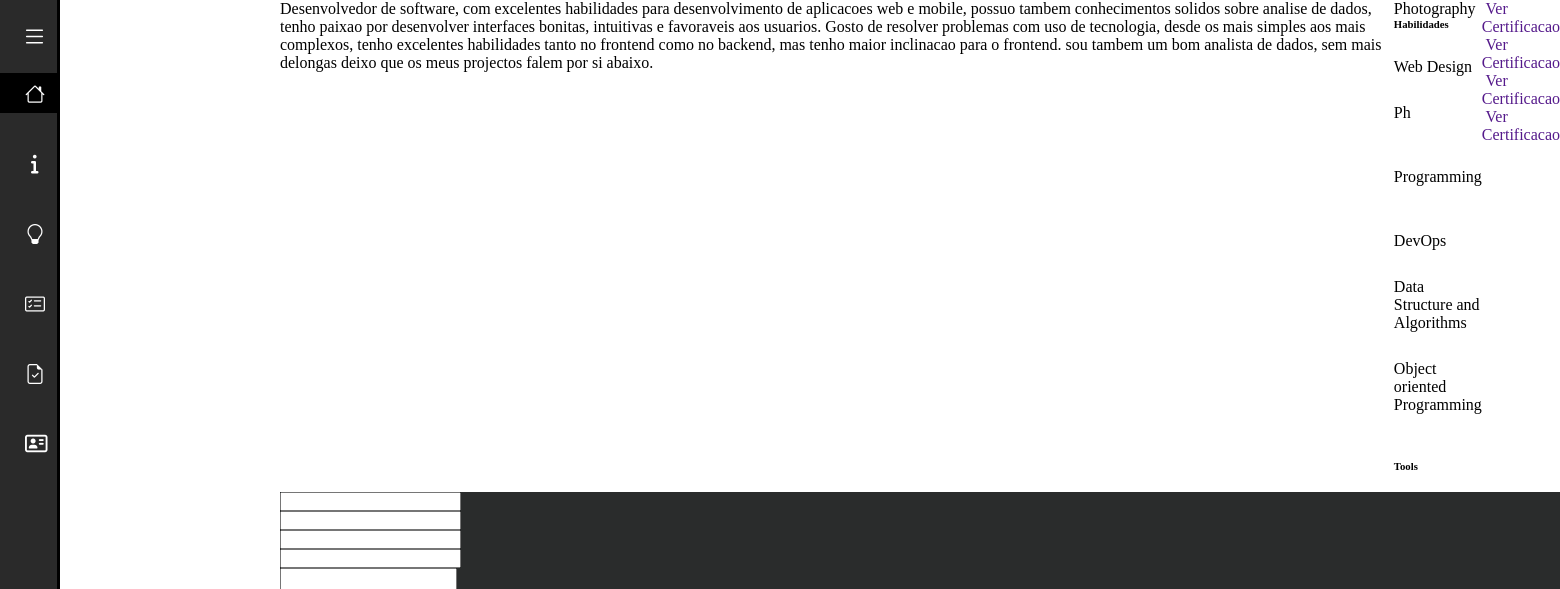
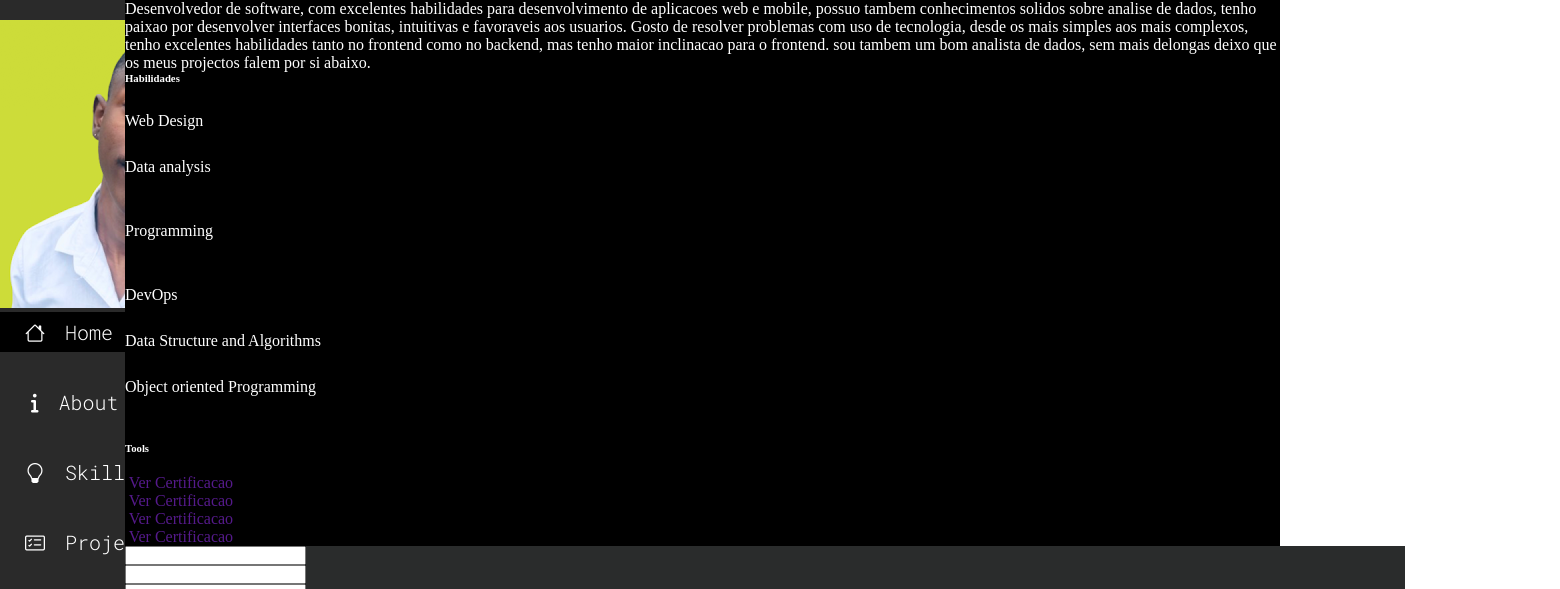
Before and after one commit to IvanG258/Ivan-G--portfolio, a plain HTML site: page index.html in a window 1280 px wide. Shown: the top 589 px of the page, 1560 px wide, since content can reach past the window. Drawn offline with nearby package versions, Linux system fonts and the light colour scheme.

Commit message:
adicao de fotohrafia e mais textos

```diff
--- a/index.html
+++ b/index.html
@@ -19,9 +19,13 @@
 </head>
 <body>
 <div id="main">
-    <nav class="content">
-        <div class="icone"><i id="menu" class="bi bi-list"></i></div>
+    <aside>
+  <nav class="content">
+       <!-- <div class="icone"><i id="menu" class="bi bi-list"></i></div>-->
         <ul class="List">
+          <li>
+            <img id="pf" src="GUITIMELA.png">
+          </li>
             <li class="item activo"><a href="#">
                 <span class="icon"><i class="bi bi-house"></i>
                 </span>
@@ -53,6 +57,7 @@
             </li>
         </ul>
         </nav>
+      </aside>
 		<div id="mainone">
 	<!--Header-->
 		<header id="">
@@ -72,12 +77,7 @@
 
   <!--Skills-->
 		 <section id="skills">
-
-			 <p class="w3-wide">Photography</p>
-
 			 <h6 class="skills-txt"> Habilidades</h6>
-
-
     <div class="w3-white">
       <div class="w3-dark-grey" style="height:28px;width:95%"></div>
     </div>
@@ -86,7 +86,7 @@
       <div class="w3-dark-grey" style="height:28px;width:85%"></div>
     </div>
 
-    <p class="w3-wide">Ph</p>
+    <p class="w3-wide">Data analysis</p>
     <div class="w3-white">
       <div class="w3-dark-grey" style="height:28px;width:80%"></div>
     </div><br>
--- a/script.js
+++ b/script.js
@@ -1,4 +1,5 @@
-var menu = document.querySelectorAll('.item')
+
+/*var menu = document.querySelectorAll('.item')
 
 function selecao(){
     menu.forEach((item)=>item.classList.remove('activo'))
@@ -13,3 +14,4 @@ var menubtn= document.querySelector('.content')
 expand.addEventListener('click', function(){
     menubtn.classList.toggle('expandir')
 })
+*/
--- a/style.css
+++ b/style.css
@@ -17,32 +17,25 @@ body{
 .icon{
     color:white;
 }
+#pf{
+
+}
+/*
 #main{
 
 	display:flex;
+}*/
+#mainone{
+    background-color:#000000;
+    color:white;
+	margin-left:125px;
 }
-#mainone{
-	margin-left:280px;
-}
-#menu{
-    padding: 22px;
-    margin-bottom: 30px;
-    color:white;
-    font-size: 25px;
-}
-#menu:hover{
-    height:26px;
-    width:26px;
-    cursor:pointer;
-    border-radius: 360px;
-    background-color: #000000;
-}
+
 nav.content{
-    border-right: #000000 solid 3px;
     background-color: #2a2a2a;
     height: 900vh;
     position: fixed;
-    width: 60px;
+    width: 125px;
     overflow:hidden;
 }
 /*Estilizacao da fonte*/
@@ -52,10 +45,7 @@ nav.content{
     font-weight: 360;
     font-style: normal;
   }
-nav.content.expandir{
-    width:280px;
 
-}
 ul{
 margin-top: 20px;
     list-style: none;
```
Also changed, not shown: GUITIMELA.png (added), 1 other file.
